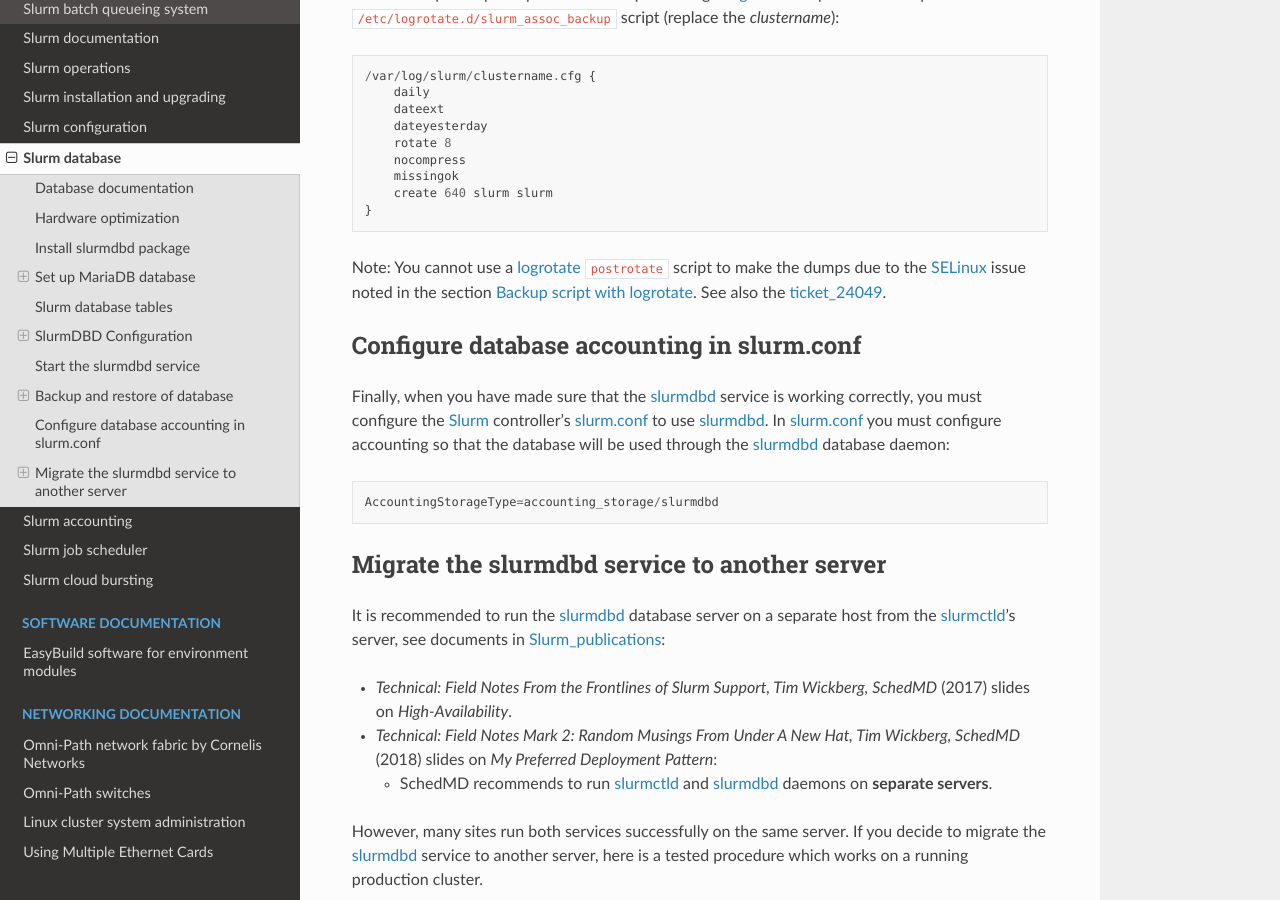
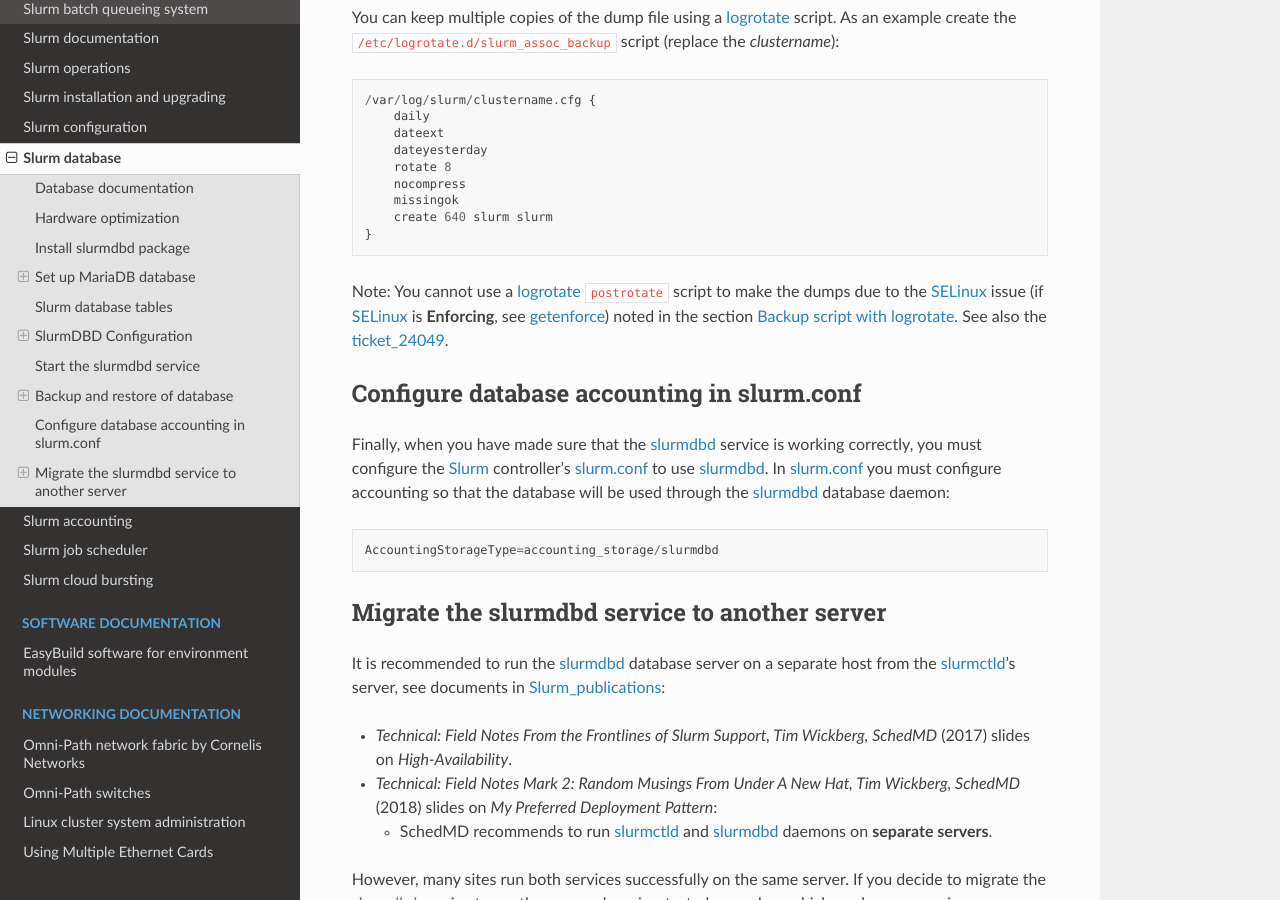
Before and after one commit to OleHolmNielsen/Niflheim_system, a Sphinx documentation site: the page built from docs/Slurm_database.rst, in a window 1280 px wide and 900 px high, scrolled down 15584 px. Built offline with Sphinx 7.4.7 and the Read the Docs theme 3.1.0, drawn with Linux system fonts in a browser that asks for light colours; some of the changed text lies outside the part shown.

Commit message:
SELinux Enforcing

```diff
--- a/docs/Slurm_database.rst
+++ b/docs/Slurm_database.rst
@@ -549,7 +549,8 @@
 
   logrotate -dv /etc/logrotate.d/slurm_acct_db_backup
 
-**Note:** SELinux_ enforces that logrotate_ only create files in the ``/var/log/`` folder and below.
+**Note:** If SELinux_ is configured as **Enforcing** (see getenforce_),
+it enforces that logrotate_ only create files in the ``/var/log/`` folder and below.
 If logrotate_ tries to create files in other locations it will get *permission denied* errors,
 and errors will be present in ``/var/log/audit/audit.log``.
 See the logrotate_selinux_ manual page and this Red Hat solution: https://access.redhat.com/solutions/39006
@@ -557,6 +558,7 @@
 .. _logrotate: https://linux.die.net/man/8/logrotate
 .. _SELinux: https://en.wikipedia.org/wiki/Security-Enhanced_Linux
 .. _logrotate_selinux: https://linux.die.net/man/8/logrotate_selinux
+.. _getenforce: https://man7.org/linux/man-pages/man8/getenforce.8.html
 
 Restore of a database backup
 ----------------------------
@@ -693,8 +695,9 @@
       create 640 slurm slurm
   }
 
-Note: You cannot use a logrotate_ ``postrotate`` script to make the dumps due to the SELinux_ issue noted
-in the section :ref:`logrotate_backup_script`.
+Note: You cannot use a logrotate_ ``postrotate`` script to make the dumps due to the SELinux_ issue
+(if SELinux_ is **Enforcing**, see getenforce_)
+noted in the section :ref:`logrotate_backup_script`.
 See also the ticket_24049_.
 
 .. _sacctmgr_dump: https://slurm.schedmd.com/sacctmgr.html#SECTION_FLAT-FILE-DUMP-AND-LOAD
```
